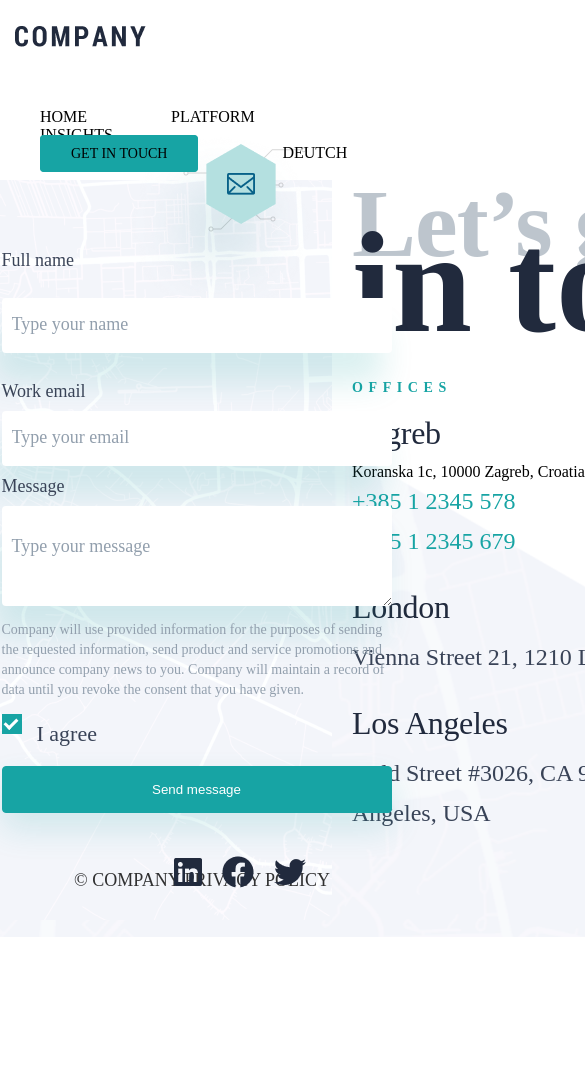
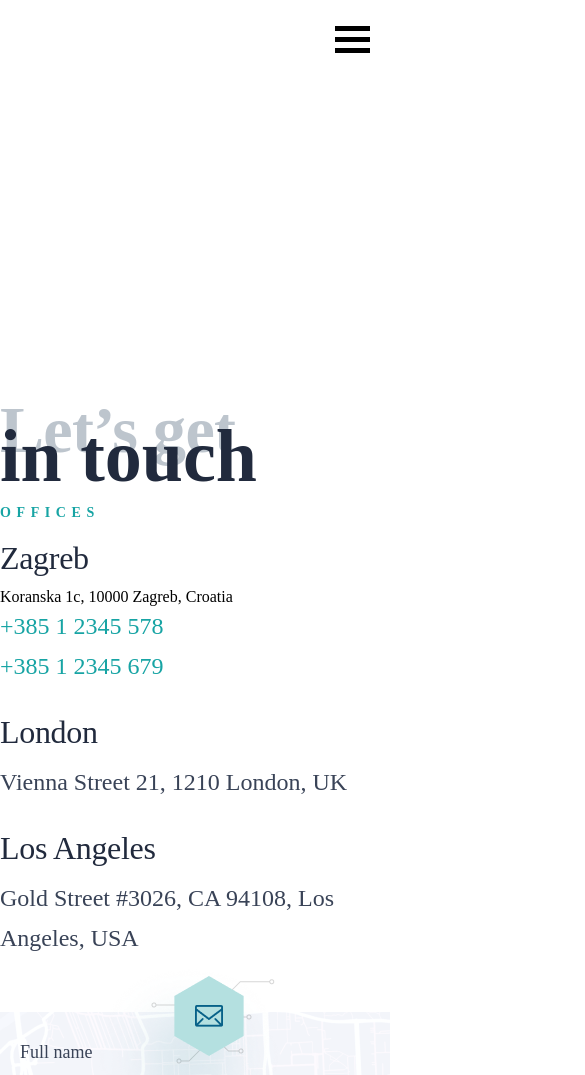
Before and after one commit to GoranSaric/Burza, a plain HTML site: page contact.html in a window 390 px wide. Shown: the top 1075 px of the page, 585 px wide, since content can reach past the window. Before the commit the page ends 937 px from the top, so only its background shows below. Drawn offline with nearby package versions, Linux system fonts and the light colour scheme.

Commit message:
contact responsive
fixerinho

```diff
--- a/contact.html
+++ b/contact.html
@@ -1,10 +1,28 @@
 <!DOCTYPE html>
 <html>
 <head>
+	<meta name="viewport" content="width=device-width, initial-scale=1">
+	<link rel="shortcut icon" type="image/icon" href="assets/images/favicon.png"/>
 	<link rel="stylesheet" type="text/css" href="css/style.css">
-	<link rel="shortcut icon" type="image/icon" href="assets/images/favicon.png"/>
+	<script src="js/index.js"></script>
+	<script src="https://ajax.googleapis.com/ajax/libs/jquery/3.5.1/jquery.min.js"></script>
 	<meta charset="utf-8"/>
 </head>
+<script>
+	jQuery(document).ready(function() {
+		$("#contact-hambi").click(function(){
+			$(".mobile-nav").toggle("swing");
+			$(".logo").hide();
+		});
+	});
+
+	jQuery(document).ready(function() {
+		$(".close-btn").click(function(){
+			$(".mobile-nav").toggle("swing");
+			$(".logo").show();
+		});
+	});
+</script>
 <body>
 	<header>
 		<div id="main-menu-contact">
@@ -26,10 +44,37 @@
 				<li><a href="">Deutch</a></li>
 			</ul>
 		</div>
+
+		<div id="contact-hambi">
+			<div></div>
+			<div></div>
+			<div></div>
+		</div>
+		<div class="mobile-nav">
+			<ul class="mobile-logo">
+				<img src="assets/images/COMPANY-contact.png">
+				<img class="close-btn" src="assets/images/close.png">
+			</ul>
+			<ul class="mobile-nav-list">
+				<li><a href="#">Home</a></li>
+				<li class="mobile-dropdown"><span><a href="">Platform</a></span>
+					<ul class="mobile-dropdown-content">
+						<li>Acquire</li>
+						<li>Create</li>
+						<li>Engage</li>
+						<li>Sell</li>
+					</ul>
+				</li>
+				<li><a href="https://www.youtube.com/watch?v=dQw4w9WgXcQ">Insights</a></li>
+				<li class="mobile-button"><a href="http://localhost/Burza/contact.html">Get in touch</a></li>
+				<li class="lang"><a href="https://www.youtube.com/watch?v=dQw4w9WgXcQ">Deutch</a></li>
+			</ul>
+		</div>
 	</header>
+<div class="contact-bg"></div>
+	<div class="contact-page">
 
-	<div class="contact-page">
-		<img class="contact-bg" src="assets/images/contact-polygon.png">
+		<!-- <img class="contact-bg" src="assets/images/contact-polygon.png"> -->
 		<div class="contact-content">
 			<h2>Let’s get</h2>
 			<h3>in touch</h3>
@@ -74,6 +119,7 @@
 
 	<footer>
 		<div class="footer-contact">
+
 			<div class="footer-col-1-contact">
 				<h5>© COMPANY Privacy policy</h5>
 			</div>
--- a/css/style.css
+++ b/css/style.css
@@ -922,8 +922,8 @@ h1, h2, h3, h4, h5, h6, p, a, ul, li {
 	}
 	.footer-col-1-contact {
 		position: absolute;
-		left: 19%;
-		top: 840px;
+		left: 5%;
+		top: unset;
 	}
 	.footer-col-1-contact h5 {
 		font-family: Museo Sans;
@@ -938,9 +938,9 @@ h1, h2, h3, h4, h5, h6, p, a, ul, li {
 	}
 	.footer-col-2-contact {
 		position: absolute;
-		bottom: 5%;
-		right: 19%;
-		top: 840px;
+		bottom: unset;
+		right: 5%;
+		top: unset;
 	}
 	.footer-col-2-contact ul {
 		list-style-type: none;
@@ -950,8 +950,6 @@ h1, h2, h3, h4, h5, h6, p, a, ul, li {
 	.footer-col-2-contact ul li {
 		padding: 0 10px;
 	}
-
-
 
 	/* footer contact */
 
@@ -1023,24 +1021,30 @@ h1, h2, h3, h4, h5, h6, p, a, ul, li {
 	}
 	.contact-page {
 		position: relative;
+		max-width: 1920px;
+		width: 100%;
+		margin: 0 auto;
+		display: flex;
+		justify-content: space-around;
 	}
 	.contact-bg {
-		position: absolute;
-		top: 157px;
+		background: url("../assets/images/contact-polygon.png")no-repeat;
+		position: absolute;
+		top: 300px;
 		left: 0;
 		height: 780px;
 		z-index: 0;
+		width: 100%;
+		bottom: 0;
 	}
 	.contact-content {
-		position: absolute;
-		width: 386px;
+		max-width: 386px;
 		height: 100px;
-		left: 352px;
-		top: 27px;
+		width: 45%;
 	}
 	.contact-content h2 {
 		position: absolute;
-		width: 386px;
+		max-width: 386px;
 		top: 67px;
 		font-family: Museo Sans;
 		font-size: 96px;
@@ -1051,7 +1055,7 @@ h1, h2, h3, h4, h5, h6, p, a, ul, li {
 	}
 	.contact-content h3 {
 		position: absolute;
-		width: 742px;
+		max-width: 742px;
 		top: 26px;
 		font-family: Museo Sans;
 		font-size: 144px;
@@ -1112,10 +1116,9 @@ h1, h2, h3, h4, h5, h6, p, a, ul, li {
 		background: url("../assets/images/Rectangle_contact.png");
 		height: 740px;
 		max-width: 600px;
-		width: 100%;
-		position: absolute;
-		right: 15%;
-		top: 180px;
+		width: 45%;
+		position: relative;
+		margin-top: 160px;
 	}
 	.contact-form img {
 		position: absolute;
@@ -1126,9 +1129,7 @@ h1, h2, h3, h4, h5, h6, p, a, ul, li {
 		position: absolute;
 		display: flex;
 		flex-direction: column;
-
 		max-width: 480px;
-		width: 100%;
 		padding: 60px;
 	}
 	.contact-form form p {
@@ -1152,6 +1153,8 @@ h1, h2, h3, h4, h5, h6, p, a, ul, li {
 		border: none;
 		box-shadow: -10px 30px 32px rgba(23, 164, 164, 0.16);
 		border-radius: 4px;
+		max-width: 300px;
+		width: 100%;
 	}
 	::placeholder {
 		font-family: Source Sans Pro;
@@ -1299,6 +1302,28 @@ h1, h2, h3, h4, h5, h6, p, a, ul, li {
 		#main-menu ul li {
 			padding: 0 10px;
 		}
+		.contact-page {
+			justify-content: space-between;
+			flex-direction: column;
+		}
+		.contact-content {
+			max-width: 386px;
+			height: 900px;
+			width: 100%;
+			margin: 0 auto;
+			margin-left: 27%;
+		}
+		.contact-form {
+			height: 740px;
+			max-width: 600px;
+			width: 55%;
+			position: relative;
+			margin-top: 160px;
+			margin: 0 auto;
+		}
+		.contact-bg {
+			display: none;
+		}
 	}
 	@media screen and (max-width: 1120px) {
 		.monetization-box p {
@@ -1338,10 +1363,16 @@ h1, h2, h3, h4, h5, h6, p, a, ul, li {
 			top: 3.7%;
 			z-index: 20;
 		}
+		#main-menu-contact ul li {
+			padding: 0 20px;
+		}
 	}
 	@media screen and (max-width: 920px) {
 		.header-content {
 			left: 2%;
+		}
+		.contact-form {
+			width: 65%;
 		}
 	}
 	@media screen and (max-width: 820px) {
@@ -1418,6 +1449,33 @@ h1, h2, h3, h4, h5, h6, p, a, ul, li {
 		.sponsor-bg {
 			height: 3300px;
 		}
+		#main-menu-contact {
+			display: none;
+		}
+		.contact-content {
+			max-width: 501px;
+			height: 900px;
+			width: 100%;
+			margin: 0 auto;
+			position: relative;
+			margin-top: 70%;
+		}
+		#contact-hambi {
+			position: absolute;
+			right: 20px;
+			top: 20px;
+			z-index: 20;
+		}
+		#contact-hambi div {
+			display: block;
+			width: 35px;
+			height: 5px;
+			background-color: #000;
+			margin: 6px 0;
+		}
+		.contact-form img {
+			left: 150px;
+		}
 	}
 	@media screen and (max-width: 750px) {
 		.header-background h5 {
@@ -1488,6 +1546,12 @@ h1, h2, h3, h4, h5, h6, p, a, ul, li {
 			height: 540px;
 			top: -80px;
 		}
+		.contact-content {
+			margin-top: 80%;
+		}
+		.contact-form {
+			width: 100%;
+		}
 	}
 	@media screen and (max-width: 550px) {
 		.header-background h2 {
@@ -1537,6 +1601,23 @@ h1, h2, h3, h4, h5, h6, p, a, ul, li {
 		.footer-col-2 {
 			bottom: 0;
 			right: 5%;
+		}
+		.contact-content {
+			height: 700px;
+		}
+		.contact-content h2 {
+			top: 13px;
+			font-size: 66px;
+		}
+		.contact-content h3 {
+			top: 26px;
+			font-size: 74px;
+		}
+		.contact-content h5 {
+			top: 170px;
+		}
+		.contact-offices {
+			top: 200px;
 		}
 	}
 	@media screen and (max-width: 450px) {
@@ -1557,4 +1638,24 @@ h1, h2, h3, h4, h5, h6, p, a, ul, li {
 			top: 3.7%;
 			left: 3.4%;
 		}
-	}
+		.contact-form img {
+			left: 90px;
+		}
+		.contact-form form {
+			padding: 20px;
+		}
+		.footer-col-1-contact {
+			position: relative;
+			left: 2%;
+		}
+		.footer-col-2-contact {
+			position: relative;
+			right: 0;
+		}
+		.footer-col-2-contact ul {
+			padding-left: 0;
+		}
+		input[type="text"], input[type="email"], textarea {
+			padding: 20px 0px;
+		}
+	}
```
